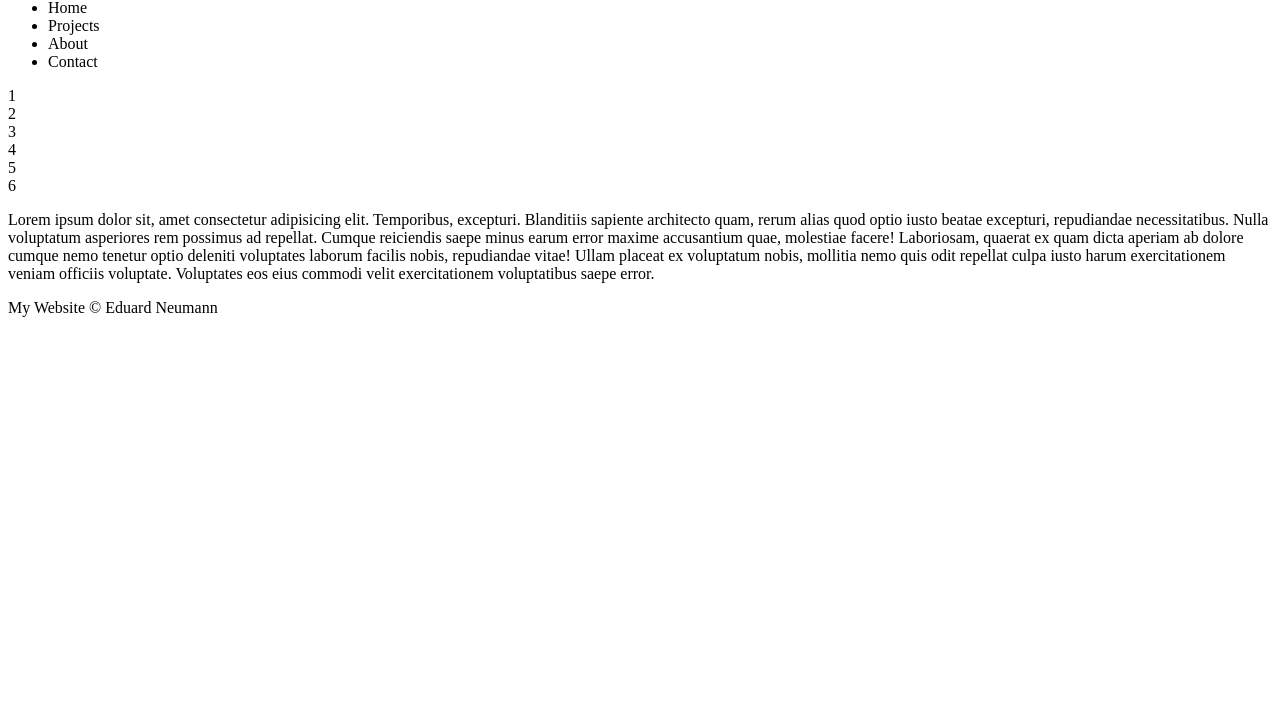
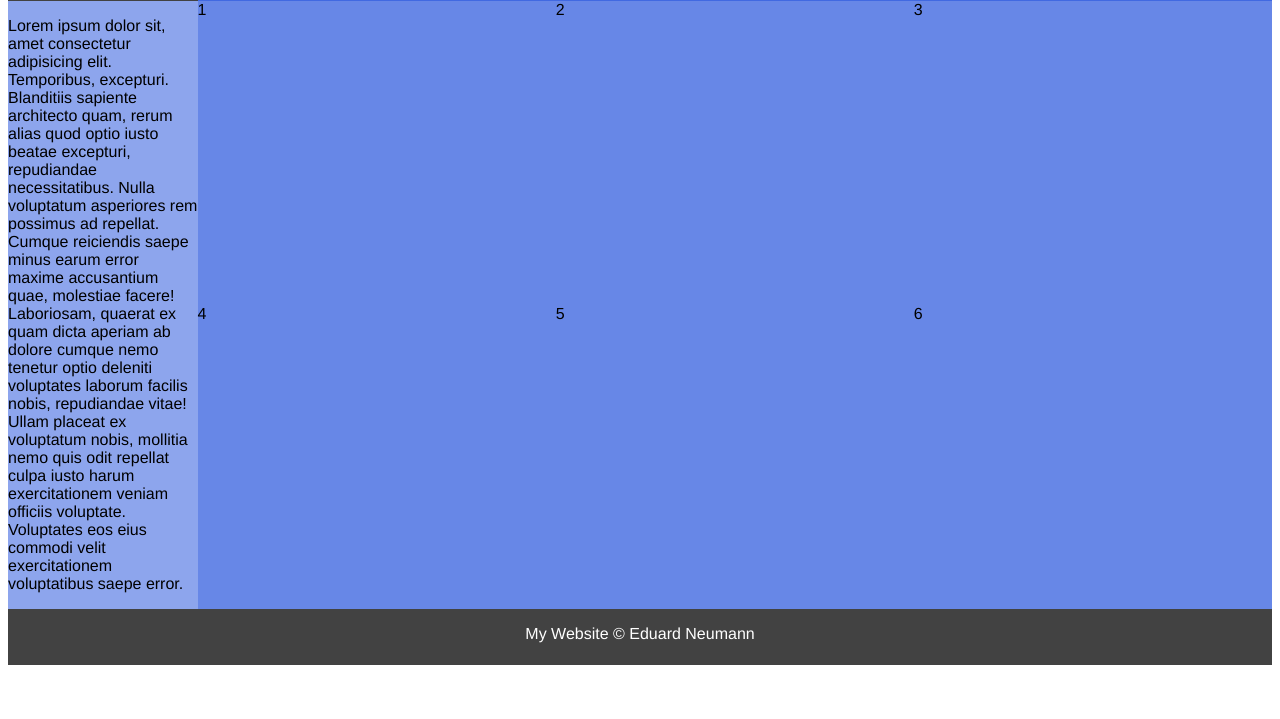
Before and after one commit to neumanneduard/Eduard-Neumann, a plain HTML site: page index.html in a window 1280 px wide. Shown: the part 81-800 px from the top of the page. Drawn offline with Linux system fonts and the light colour scheme; files that its build step writes are made by us from their sources.

Commit message:
1st test

```diff
--- a/css/style.css
+++ b/css/style.css
@@ -1,4 +1,93 @@
-html{
+:root{
+    /*color var --*/
     margin: 0px;
     padding: 0px;
+
 }
+
+body{
+    font-family: 'Franklin Gothic Medium', 'Arial Narrow', Arial, sans-serif;
+}
+
+.container{
+    display: grid;
+    grid-template-columns: 1fr;
+    grid-template-rows: 15% 10% 1fr 20% 15%;
+    grid-template-areas:
+        "header"
+        "nav"
+        "main"
+        "aside"
+        "footer";
+    overflow-y: auto
+}
+
+
+header{
+    background: #262626de;
+    grid-area: header;
+}
+nav{
+    display: grid;
+    background: royalblue;
+
+    grid-area: nav;
+    grid-template-columns: 10;
+}
+nav ul li{
+    display: inline;
+    color: orangered;
+    text-decoration: none;
+
+}
+
+main{
+    display: grid;
+    background: rgba(65, 105, 225, 0.8);
+    grid-area: main;
+    grid-template-columns: repeat(3, 1fr);
+    grid-template-rows: repeat(2, 1fr);
+}
+
+main .box .one{
+    background: #fff;
+}
+
+aside{
+    background: rgba(65, 105, 225, 0.6);
+    grid-area: aside;
+}
+
+footer{
+    background: #262626de;
+    grid-area: footer;
+    text-align: center;
+    color: #fff;
+    font-size: 1rem;
+}
+
+@media(min-width:480px){
+    .container{
+        display: grid;
+        grid-template-columns: 15% 1fr 15%;
+        grid-template-rows: 10% 1fr 10%;
+        grid-template-areas:
+            "header nav"
+            "aside  main"
+            "footer footer";
+        overflow-y: auto
+    }
+}
+
+@media(min-width:800px){
+    .container{
+        display: grid;
+        grid-template-columns: 15% 1fr 15%;
+        grid-template-rows: 10% 1fr 10%;
+        grid-template-areas:
+            "header  nav     nav"
+            "aside   main    main"
+            "footer  footer  footer";
+        overflow-y: auto
+    }
+}
--- a/index.html
+++ b/index.html
@@ -1,12 +1,14 @@
 <!DOCTYPE html>
 <html lang="en">
+
 <head>
     <meta charset="UTF-8">
     <meta name="viewport" content="width=device-width, initial-scale=1.0">
     <meta http-equiv="X-UA-Compatible" content="ie=edge">
     <title>Landing Eddy</title>
-    <link rel="stylesheet" href="/Website/css/style.css">
+    <link rel="stylesheet" href="/css/style.css">
 </head>
+
 <body>
     <div class="container">
         <header>
@@ -14,28 +16,36 @@
         </header>
         <nav>
             <ul>
-                <li>Home</li>
-                <li>Projects</li>
-                <li>About</li>
-                <li>Contact</li>
+                <li><a href="index.htm">Home</a></li>
+                <li><a href="">Projects</a></li>
+                <li><a href="">About</a></li>
+                <li><a href="">Contact</a></li>
+                <li><a href="">Login</a></li>
             </ul>
         </nav>
         <main>
-            <div class="box1">1</div>
-            <div class="box2">2</div>
-            <div class="box3">3</div>
-            <div class="box4">4</div>
-            <div class="box5">5</div>
-            <div class="box6">6</div>
+            <div class="box one">1</div>
+            <div class="box two">2</div>
+            <div class="box three">3</div>
+            <div class="box four">4</div>
+            <div class="box five">5</div>
+            <div class="box six">6</div>
         </main>
         <aside>
-            <p>Lorem ipsum dolor sit, amet consectetur adipisicing elit. Temporibus, excepturi. Blanditiis sapiente architecto quam, rerum alias quod optio iusto beatae excepturi, repudiandae necessitatibus. Nulla voluptatum asperiores rem possimus ad repellat.
-            Cumque reiciendis saepe minus earum error maxime accusantium quae, molestiae facere! Laboriosam, quaerat ex quam dicta aperiam ab dolore cumque nemo tenetur optio deleniti voluptates laborum facilis nobis, repudiandae vitae!
-            Ullam placeat ex voluptatum nobis, mollitia nemo quis odit repellat culpa iusto harum exercitationem veniam officiis voluptate. Voluptates eos eius commodi velit exercitationem voluptatibus saepe error. </p>
+            <p>Lorem ipsum dolor sit, amet consectetur adipisicing elit. Temporibus, excepturi. Blanditiis sapiente
+                architecto quam, rerum alias quod optio iusto beatae excepturi, repudiandae necessitatibus. Nulla
+                voluptatum asperiores rem possimus ad repellat.
+                Cumque reiciendis saepe minus earum error maxime accusantium quae, molestiae facere! Laboriosam,
+                quaerat ex quam dicta aperiam ab dolore cumque nemo tenetur optio deleniti voluptates laborum facilis
+                nobis, repudiandae vitae!
+                Ullam placeat ex voluptatum nobis, mollitia nemo quis odit repellat culpa iusto harum exercitationem
+                veniam officiis voluptate. Voluptates eos eius commodi velit exercitationem voluptatibus saepe error.
+            </p>
         </aside>
         <footer>
             <p>My Website &copy; Eduard Neumann</p>
         </footer>
     </div>
 </body>
+
 </html>
```
